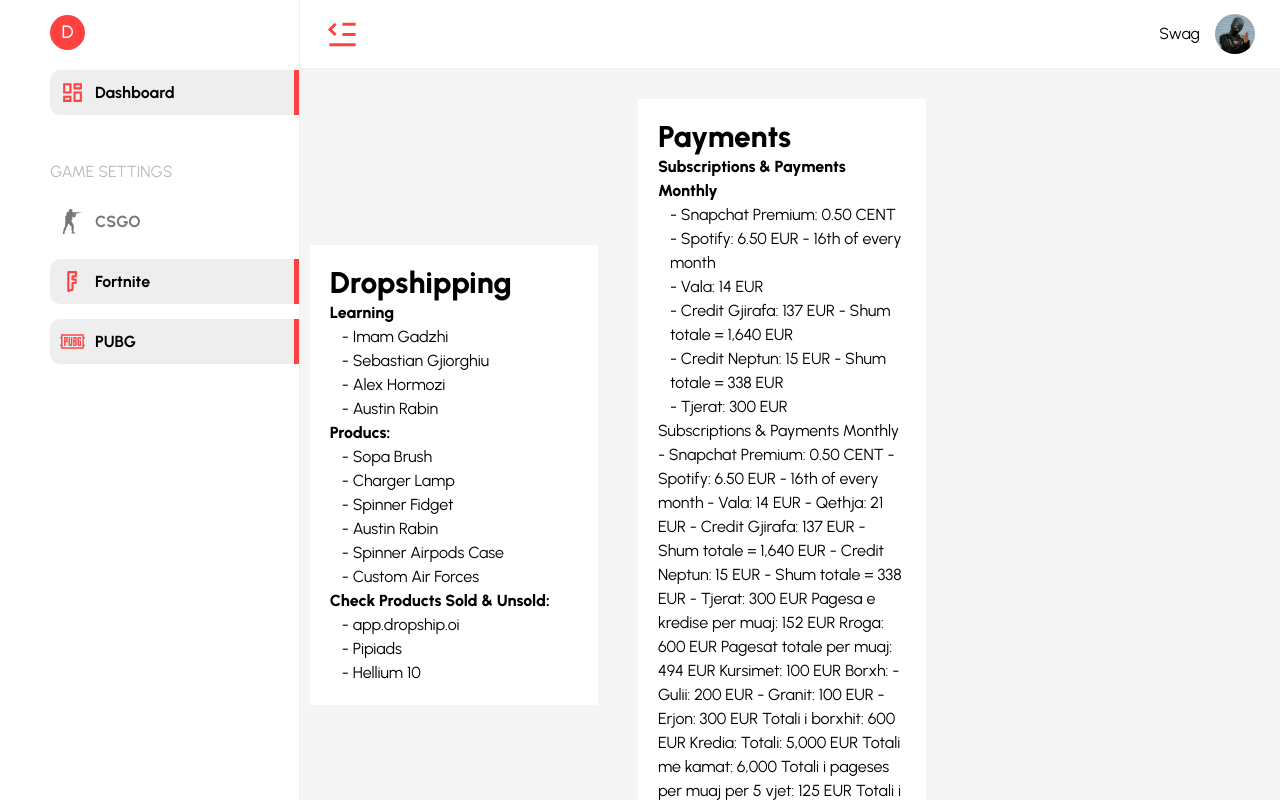
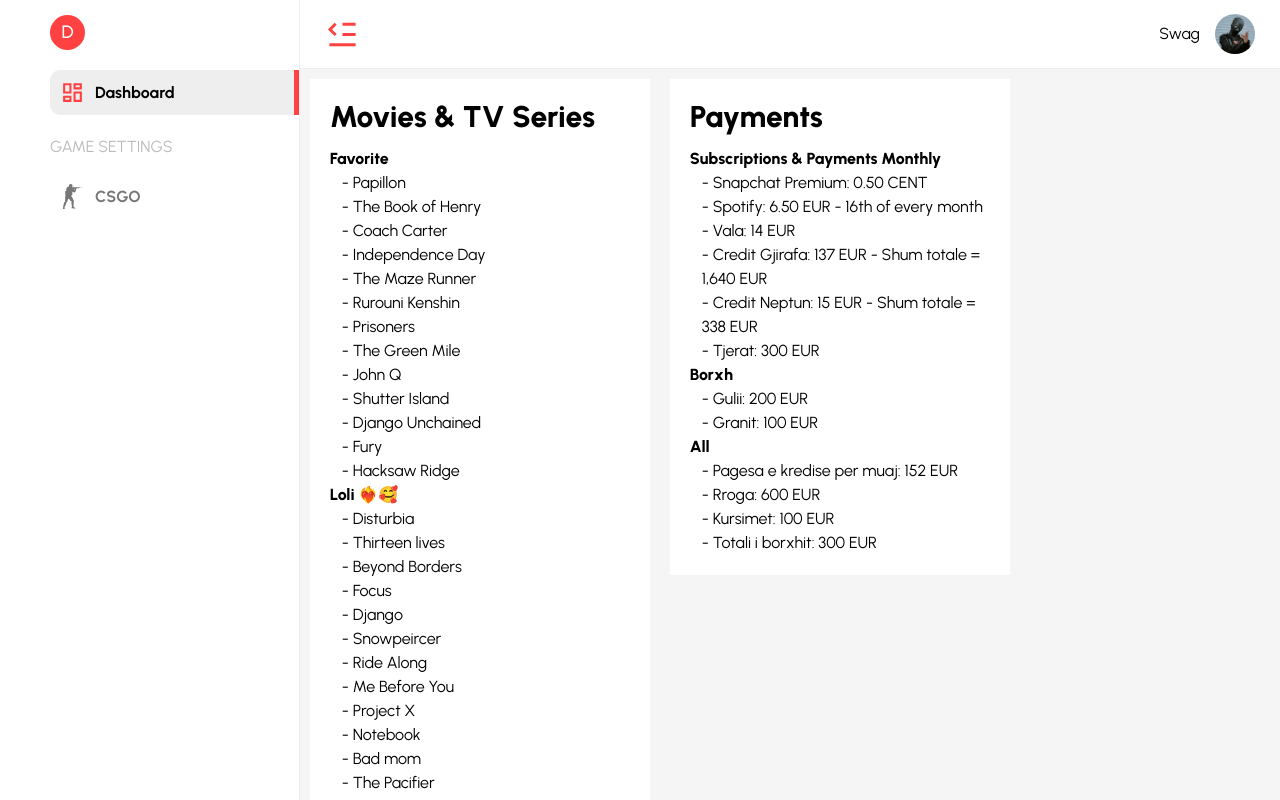
Before and after one commit to dardan743/portfolio, a React (Create React App) app: page /dashboard in a window 1280 px wide. Built offline with nearby package versions, Linux system fonts and the light colour scheme; what i18next-xhr-backend would draw is missing.

Commit message:
fixed dashboard

```diff
--- a/src/assets/data/data.js
+++ b/src/assets/data/data.js
@@ -52,8 +52,11 @@
 // https://github.com/dardan743/react-dashboard-template
 
 import { MdOutlineDashboard } from "react-icons/md";
-import { SiCounterstrike, SiPubg } from "react-icons/si";
-import { TbBrandFortnite } from "react-icons/tb";
+import {
+  SiCounterstrike,
+  // SiPubg
+} from "react-icons/si";
+// import { TbBrandFortnite } from "react-icons/tb";
 
 import * as ROUTES from "constants/routes";
 
@@ -78,18 +81,18 @@
         link: "CSGO",
         url: ROUTES.CSGO,
       },
-      {
-        id: "fortnite",
-        icon: <TbBrandFortnite />,
-        link: "Fortnite",
-        url: ROUTES.DASHBOARD,
-      },
-      {
-        id: "p[ubg",
-        icon: <SiPubg />,
-        link: "PUBG",
-        url: ROUTES.DASHBOARD,
-      },
+      // {
+      //   id: "fortnite",
+      //   icon: <TbBrandFortnite />,
+      //   link: "Fortnite",
+      //   url: ROUTES.DASHBOARD,
+      // },
+      // {
+      //   id: "p[ubg",
+      //   icon: <SiPubg />,
+      //   link: "PUBG",
+      //   url: ROUTES.DASHBOARD,
+      // },
     ],
   },
 ];
@@ -389,3 +392,252 @@
     theme: "Orange",
   },
 ];
+
+export const dashbaord = [
+  {
+    mainTitle: "Movies & TV Series",
+    section: [
+      {
+        title: "Favorite",
+        points: [
+          {
+            feild: "Papillon",
+          },
+          {
+            feild: "The Book of Henry",
+          },
+          {
+            feild: "Coach Carter",
+          },
+          {
+            feild: "Independence Day",
+          },
+          {
+            feild: "The Maze Runner",
+          },
+          {
+            feild: "Rurouni Kenshin",
+          },
+          {
+            feild: "Prisoners",
+          },
+          {
+            feild: "The Green Mile",
+          },
+          {
+            feild: "John Q",
+          },
+          {
+            feild: "Shutter Island",
+          },
+          {
+            feild: "Django Unchained",
+          },
+          {
+            feild: "Fury",
+          },
+          {
+            feild: "Hacksaw Ridge",
+          },
+        ],
+      },
+      {
+        title: "Loli ❤️‍🔥🥰",
+        points: [
+          {
+            feild: "Disturbia",
+          },
+          {
+            feild: "Thirteen lives",
+          },
+          {
+            feild: "Beyond Borders",
+          },
+          {
+            feild: "Focus",
+          },
+          {
+            feild: "Django",
+          },
+          {
+            feild: "Snowpeircer",
+          },
+          {
+            feild: "Ride Along",
+          },
+          {
+            feild: "Me Before You",
+          },
+          {
+            feild: "Project X",
+          },
+          {
+            feild: "Notebook",
+          },
+          {
+            feild: "Bad mom",
+          },
+          {
+            feild: "The Pacifier",
+          },
+        ],
+      },
+    ],
+  },
+  {
+    mainTitle: "Payments",
+    section: [
+      {
+        title: "Subscriptions & Payments Monthly",
+        points: [
+          {
+            feild: "Snapchat Premium: 0.50 CENT",
+          },
+          {
+            feild: "Spotify: 6.50 EUR - 16th of every month",
+          },
+          {
+            feild: "Vala: 14 EUR",
+          },
+          {
+            feild: "Credit Gjirafa: 137 EUR - Shum totale = 1,640 EUR",
+          },
+          {
+            feild: "Credit Neptun: 15 EUR - Shum totale = 338 EUR",
+          },
+          {
+            feild: "Tjerat: 300 EUR",
+          },
+        ],
+      },
+      {
+        title: "Borxh",
+        points: [
+          {
+            feild: "Gulii: 200 EUR",
+          },
+          {
+            feild: "Granit: 100 EUR",
+          },
+        ],
+      },
+      {
+        title: "All",
+        points: [
+          {
+            feild: "Pagesa e kredise per muaj: 152 EUR",
+          },
+          {
+            feild: "Rroga: 600 EUR",
+          },
+          {
+            feild: "Kursimet: 100 EUR",
+          },
+          {
+            feild: "Totali i borxhit: 300 EUR",
+          },
+        ],
+      },
+    ],
+  },
+  {
+    mainTitle: "Dropshipping",
+    section: [
+      {
+        title: "Learning",
+        points: [
+          {
+            feild: "Imam Gadzhi",
+          },
+          {
+            feild: "Sebastian Gjiorghiu",
+          },
+          {
+            feild: "Alex Hormozi",
+          },
+          {
+            feild: "Austin Rabin",
+          },
+        ],
+      },
+      {
+        title: "Products",
+        points: [
+          {
+            feild: "Sopa Brush",
+          },
+          {
+            feild: "Charger Lamp",
+          },
+          {
+            feild: "Spinner Fidget",
+          },
+          {
+            feild: "Spinner Airpods Case",
+          },
+          {
+            feild: "Custom Air Forces",
+          },
+        ],
+      },
+      {
+        title: "Check Products Sold & Unsold",
+        points: [
+          {
+            feild: "app.dropship.oi",
+          },
+          {
+            feild: "Pipiads",
+          },
+          {
+            feild: "Hellium 10",
+          },
+        ],
+      },
+    ],
+  },
+  {
+    mainTitle: "Ideas",
+    section: [
+      {
+        title: "Web Appplications",
+        points: [
+          {
+            feild: "Ecommerce",
+          },
+          {
+            feild: "Rent anything",
+          },
+          {
+            feild: "Rent a Car",
+          },
+          {
+            feild: "Managment system for Advertisements",
+          },
+        ],
+      },
+      {
+        title: "Mobile Appplications",
+        points: [
+          {
+            feild: "Ecommerce",
+          },
+          {
+            feild: "Rent anything",
+          },
+        ],
+      },
+      {
+        title: "Desktop Appplications",
+        points: [
+          {
+            feild: "Rent anything",
+          },
+          {
+            feild: "Managment system for Advertisements",
+          },
+        ],
+      },
+    ],
+  },
+];
--- a/src/pages/CSGO.jsx
+++ b/src/pages/CSGO.jsx
@@ -49,7 +49,6 @@
             </CopyToClipboard>
           </div>
         </div>
-        <p className="border-b-2 border-[#eee] pt-3 pb-3">Video</p>
         <div className="flex items-center gap-14 pt-5 flex-wrap">
           <Sector title="DPI" text="400" />
           <Sector title="Sensitivity" text="1.5" />
@@ -59,13 +58,6 @@
           <Sector title="Windows Sensitivity" text="6" />
           <Sector title="Raw Input" text="1" />
           <Sector title="Mouse Acceleration" text="0" />
-        </div>
-        <p className="border-b-2 border-[#eee] pt-3 pb-3">Advanced Video</p>
-        <div className="flex items-center gap-14 pt-5 flex-wrap">
-          <Sector title="Global Shadow Quality" text="Very Low" />
-          <Sector title="Model / Texture Detail" text="Low" />
-          <Sector title="Texture Streaming" text="Disabled" />
-          <Sector title="Effect Detail" text="Low" />
         </div>
       </div>
 
@@ -154,13 +146,8 @@
             <RiComputerLine size={25} />
             <p>Video Settings</p>
           </div>
-          <div className="flex items-center gap-2">
-            <p>{copiedLO ? "Copied" : "Copy"}</p>
-            <CopyToClipboard text="" onCopy={copyLO}>
-              <MdOutlineCopyAll size={25} className="cursor-pointer	" />
-            </CopyToClipboard>
-          </div>
         </div>
+        <p className="border-b-2 border-[#eee] pt-3 pb-3">Video</p>
         <div className="flex items-center gap-14 pt-5 flex-wrap">
           <Sector title="Resolution" text="1280x960" />
           <Sector title="Aspect Ratio" text="4:3" />
@@ -168,6 +155,13 @@
           <Sector title="Color Mode" text="Computer Monitor" />
           <Sector title="Brightness" text="80%" />
           <Sector title="Display Mode" text="Fullscreen" />
+        </div>
+        <p className="border-b-2 border-[#eee] pt-3 pb-3">Advanced Video</p>
+        <div className="flex items-center gap-14 pt-5 flex-wrap">
+          <Sector title="Global Shadow Quality" text="Very Low" />
+          <Sector title="Model / Texture Detail" text="Low" />
+          <Sector title="Texture Streaming" text="Disabled" />
+          <Sector title="Effect Detail" text="Low" />
         </div>
       </div>
 
--- a/src/pages/Dashbaord.jsx
+++ b/src/pages/Dashbaord.jsx
@@ -1,59 +1,26 @@
 import React from "react";
+import { dashbaord } from "assets/data/data";
 
 const Dashbaord = () => {
   return (
-    <div className="flex items-center gap-10">
-      <div className="bg-white p-5 w-[30%]">
-        <h1 className="text-gray font-[800] text-3xl">Dropshipping</h1>
-        <h1 className="text-gray font-[800]">Learning</h1>
-        <ul className="ml-3">
-          <li>- Imam Gadzhi</li>
-          <li>- Sebastian Gjiorghiu</li>
-          <li>- Alex Hormozi</li>
-          <li>- Austin Rabin</li>
-        </ul>
-        <h1 className="text-gray font-[800]">Producs:</h1>
-        <ul className="ml-3">
-          <li>- Sopa Brush</li>
-          <li>- Charger Lamp</li>
-          <li>- Spinner Fidget</li>
-          <li>- Austin Rabin</li>
-          <li>- Spinner Airpods Case</li>
-          <li>- Custom Air Forces</li>
-        </ul>
-        <h1 className="text-gray font-[800]">Check Products Sold & Unsold:</h1>
-        <ul className="ml-3">
-          <li>- app.dropship.oi</li>
-          <li>- Pipiads</li>
-          <li>- Hellium 10</li>
-        </ul>
-      </div>
-
-      <div className="bg-white p-5 w-[30%] mt-5">
-        <h1 className="text-gray font-[800] text-3xl">Payments</h1>
-        <h1 className="text-gray font-[800]">
-          Subscriptions & Payments Monthly
-        </h1>
-        <ul className="ml-3">
-          <li>- Snapchat Premium: 0.50 CENT</li>
-          <li>- Spotify: 6.50 EUR - 16th of every month</li>
-          <li>- Vala: 14 EUR</li>
-          <li>- Credit Gjirafa: 137 EUR - Shum totale = 1,640 EUR</li>
-          <li>- Credit Neptun: 15 EUR - Shum totale = 338 EUR</li>
-          <li>- Tjerat: 300 EUR</li>
-        </ul>
-        <p>
-          Subscriptions & Payments Monthly - Snapchat Premium: 0.50 CENT -
-          Spotify: 6.50 EUR - 16th of every month - Vala: 14 EUR - Qethja: 21
-          EUR - Credit Gjirafa: 137 EUR - Shum totale = 1,640 EUR - Credit
-          Neptun: 15 EUR - Shum totale = 338 EUR - Tjerat: 300 EUR Pagesa e
-          kredise per muaj: 152 EUR Rroga: 600 EUR Pagesat totale per muaj: 494
-          EUR Kursimet: 100 EUR Borxh: - Gulii: 200 EUR - Granit: 100 EUR -
-          Erjon: 300 EUR Totali i borxhit: 600 EUR Kredia: Totali: 5,000 EUR
-          Totali me kamat: 6,000 Totali i pageses per muaj per 5 vjet: 125 EUR
-          Totali i pageses per muaj per 6 vjet: 100 EUR
-        </p>
-      </div>
+    <div className="flex justify-start flex-wrap gap-5 mb-5">
+      {dashbaord?.map((item) => (
+        <div className="bg-white p-5 w-[100%] h-[350px] lg:h-[100%] md:h-[100%] lg:w-[340px] md:w-[340px] overflow-y-scroll overflow-x-hidden">
+          <h1 className="text-gray font-[800] text-3xl mb-3">
+            {item.mainTitle}
+          </h1>
+          {item.section?.map((sect) => (
+            <>
+              <h1 className="text-gray font-[800]">{sect.title}</h1>
+              {sect.points?.map((pnt) => (
+                <ul className="ml-3">
+                  <li>- {pnt.feild}</li>
+                </ul>
+              ))}
+            </>
+          ))}
+        </div>
+      ))}
     </div>
   );
 };
--- a/src/styles/admin/_sidebar.scss
+++ b/src/styles/admin/_sidebar.scss
@@ -38,9 +38,9 @@
 
   .admin_sidebar_content {
     margin: 20px 0;
-    padding: 0 0 10px 40px;
+    padding: 0 0 0 40px;
     @include for-tablet-portrait {
-      padding: 0 0 10px 25px;
+      padding: 0 0 0 25px;
     }
     .menu_title {
       text-transform: uppercase;
@@ -49,6 +49,7 @@
       padding: 0 0 0 10px;
       @include for-tablet-portrait {
         padding: 0;
+        font-size: 13px;
       }
     }
     .admin_sidebar_menu {
--- a/src/styles/global.scss
+++ b/src/styles/global.scss
@@ -16,6 +16,14 @@
   padding: 0;
   margin: 0;
   box-sizing: border-box;
+}
+
+*::-webkit-scrollbar {
+  width: 5px;
+}
+*::-webkit-scrollbar-thumb {
+  background-color: #eee;
+  border-radius: 10px;
 }
 
 html {
```
